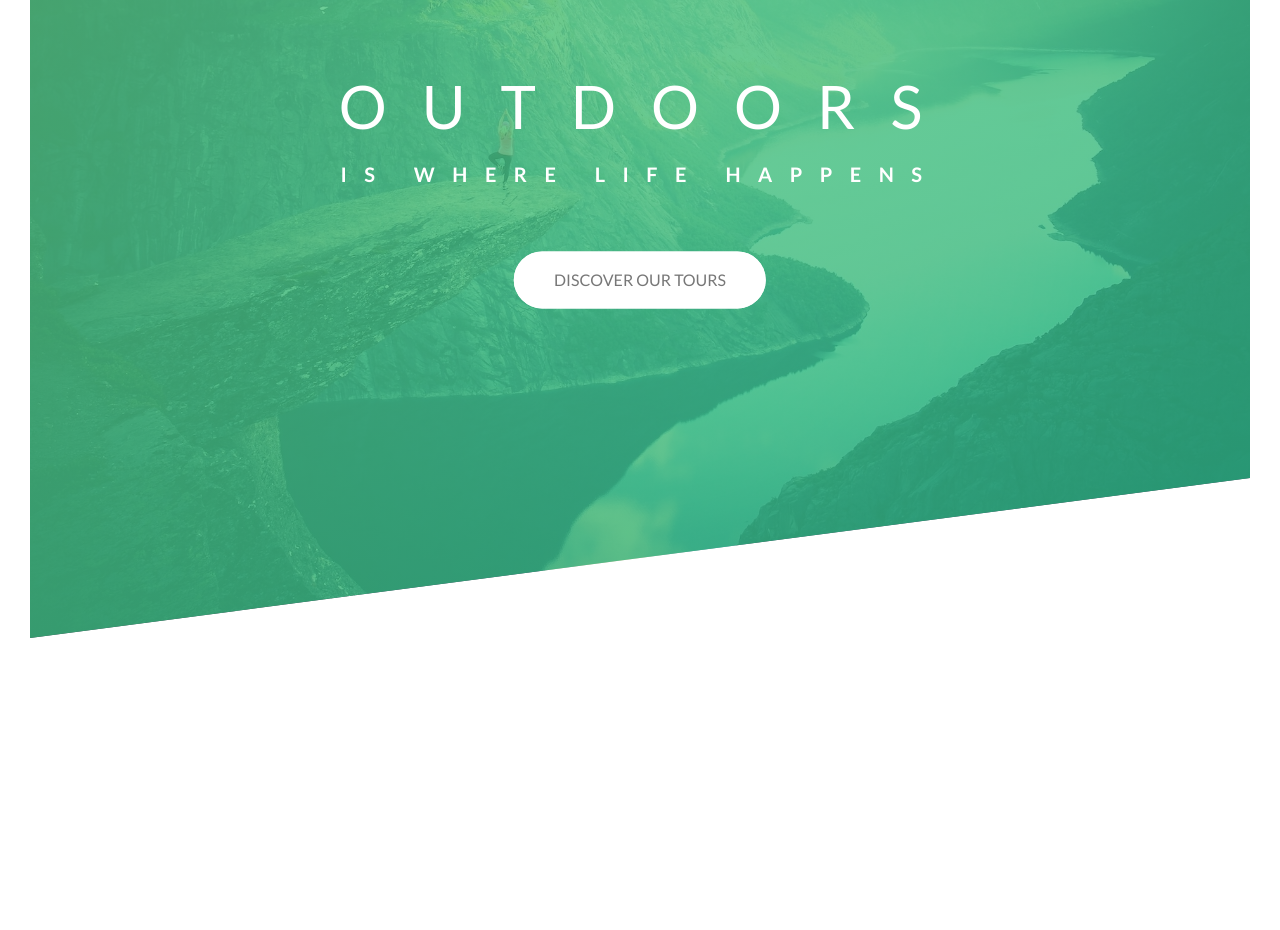
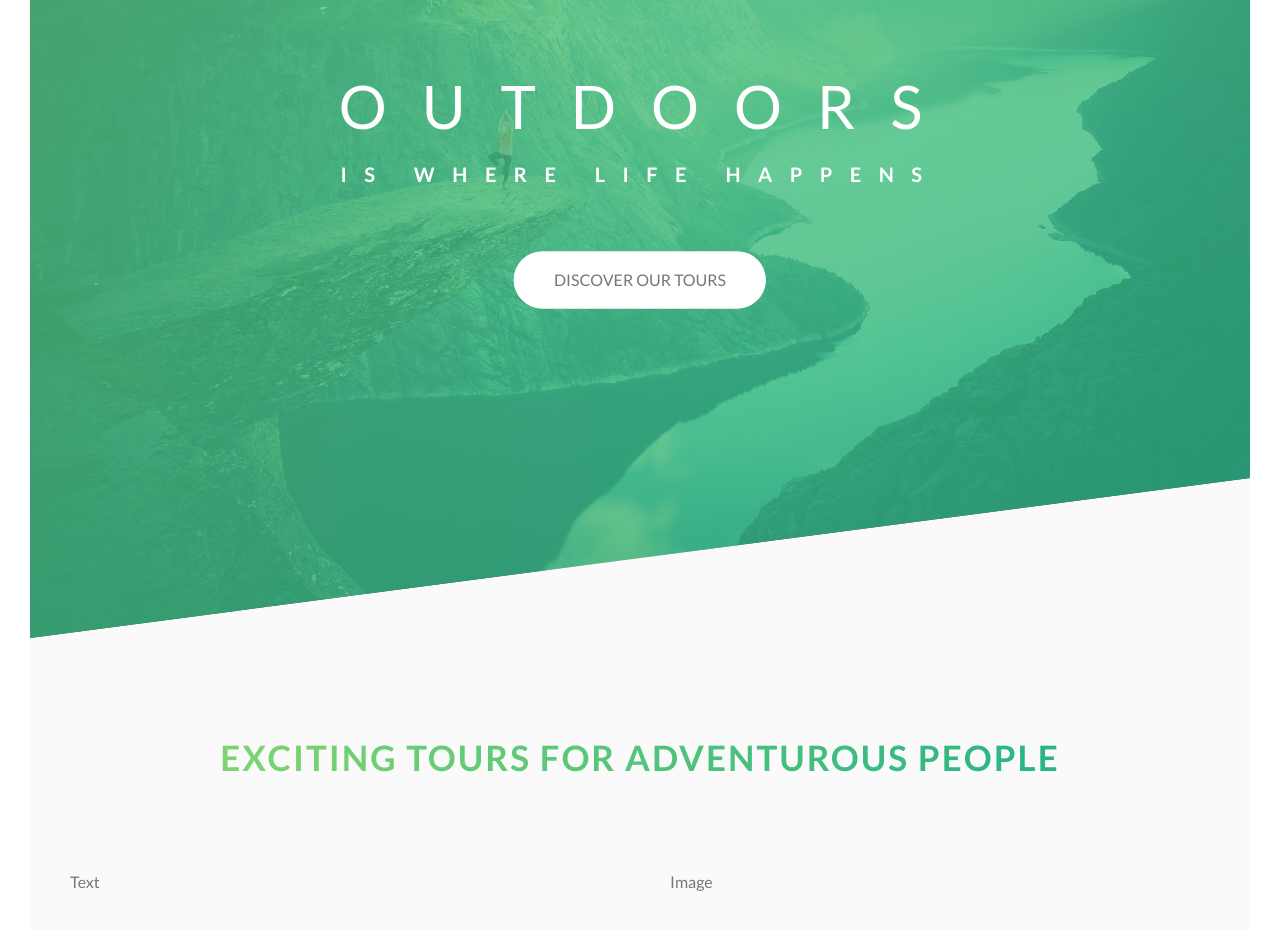
Before and after one commit to bruceneco/natours, a website: page index.html in a window 1280 px wide. Shown: the part 152-1082 px from the top of the page. Before the commit the page ends 820 px from the top, so only its background shows below. Drawn offline with Linux system fonts and the light colour scheme.

Commit message:
Add header to about section

```diff
--- a/index.html
+++ b/index.html
@@ -26,6 +26,19 @@
     </div>
 </header>
 
+<main>
+    <section class="section-about">
+        <div class="u-center-text u-margin-bottom-8">
+            <h2 class="header-secondary">
+                Exciting tours for adventurous people
+            </h2>
+        </div>
+        <div class="row">
+            <div class="col-1-of-2">Text</div>
+            <div class="col-1-of-2">Image</div>
+        </div>
+    </section>
+</main>
 
 <!--
 <div class="grid">
--- a/package.json
+++ b/package.json
@@ -4,7 +4,8 @@
   "description": "Landing page for natours.",
   "main": "index.js",
   "scripts": {
-    "compile:sass": "node-sass sass/main.scss css/style.css -w"
+    "compile:sass": "node-sass sass/main.scss css/style.css -w",
+    "start": "live-server | npm run compile:sass"
   },
   "repository": {
     "type": "git",
--- a/sass/abstracts/_variables.scss
+++ b/sass/abstracts/_variables.scss
@@ -3,6 +3,7 @@ $color-primary: #55c57a;
 $color-primary-light: #7ed56f;
 $color-primary-dark: #28b485;
 $color-gray-dark: #777;
+$color-gray-light-1: #fafafa;
 $color-white: #fff;
 $color-black: #000;
 
--- a/sass/base/_typography.scss
+++ b/sass/base/_typography.scss
@@ -29,3 +29,19 @@ body {
     animation: moveInRight 1s ease-out;
   }
 }
+
+.header-secondary {
+  font-size: 3.5rem;
+  text-transform: uppercase;
+  background-image: linear-gradient(to right, $color-primary-light, $color-primary-dark);
+  -webkit-background-clip: text;
+  color: transparent;
+  letter-spacing: .2rem;
+  display: inline-block;
+  transition: all .2s;
+
+  &:hover {
+    transform: skewY(2deg) skewX(15deg) scale(1.1);
+    text-shadow: .5rem 1rem 2rem rgba($color-black, .2);
+  }
+}
--- a/sass/base/_utilities.scss
+++ b/sass/base/_utilities.scss
@@ -0,0 +1,3 @@
+.u-center-text { text-align: center; }
+
+.u-margin-bottom-8 { margin-bottom: 8rem; }
--- a/sass/layout/_grid.scss
+++ b/sass/layout/_grid.scss
@@ -1,17 +1,14 @@
-.grid {
-  max-width: 114rem;
-  margin: 0 auto;
-
 .row {
   &:not(:last-child) {
     margin-bottom: $vertical-gutter;
   }
+  max-width: 114rem;
+  margin: 0 auto;
 
   @include clearfix;
 
   [class^="col-"] {
     float: left;
-      background-color: orangered;
 
     &:not(:last-child) {
       margin-right: $horizontal-gutter;
@@ -42,4 +39,3 @@
     width: calc(3 * ((100% - #{$horizontal-gutter} * 3) / 4) + 2 * #{$horizontal-gutter});
   }
 }
-}
```
Also changed, not shown: css/style.css. Lines whose indentation alone changed are shown as unchanged.
